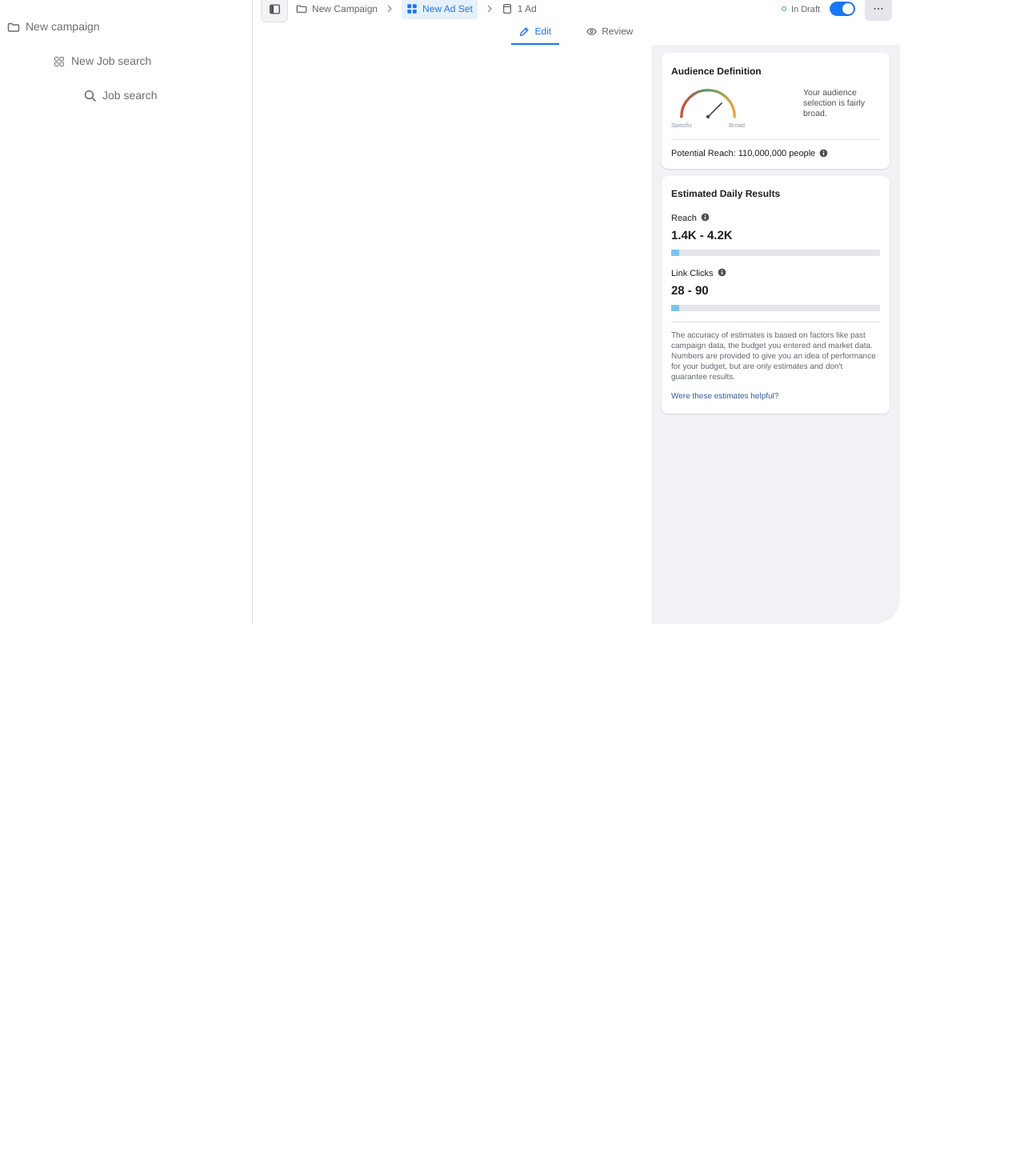
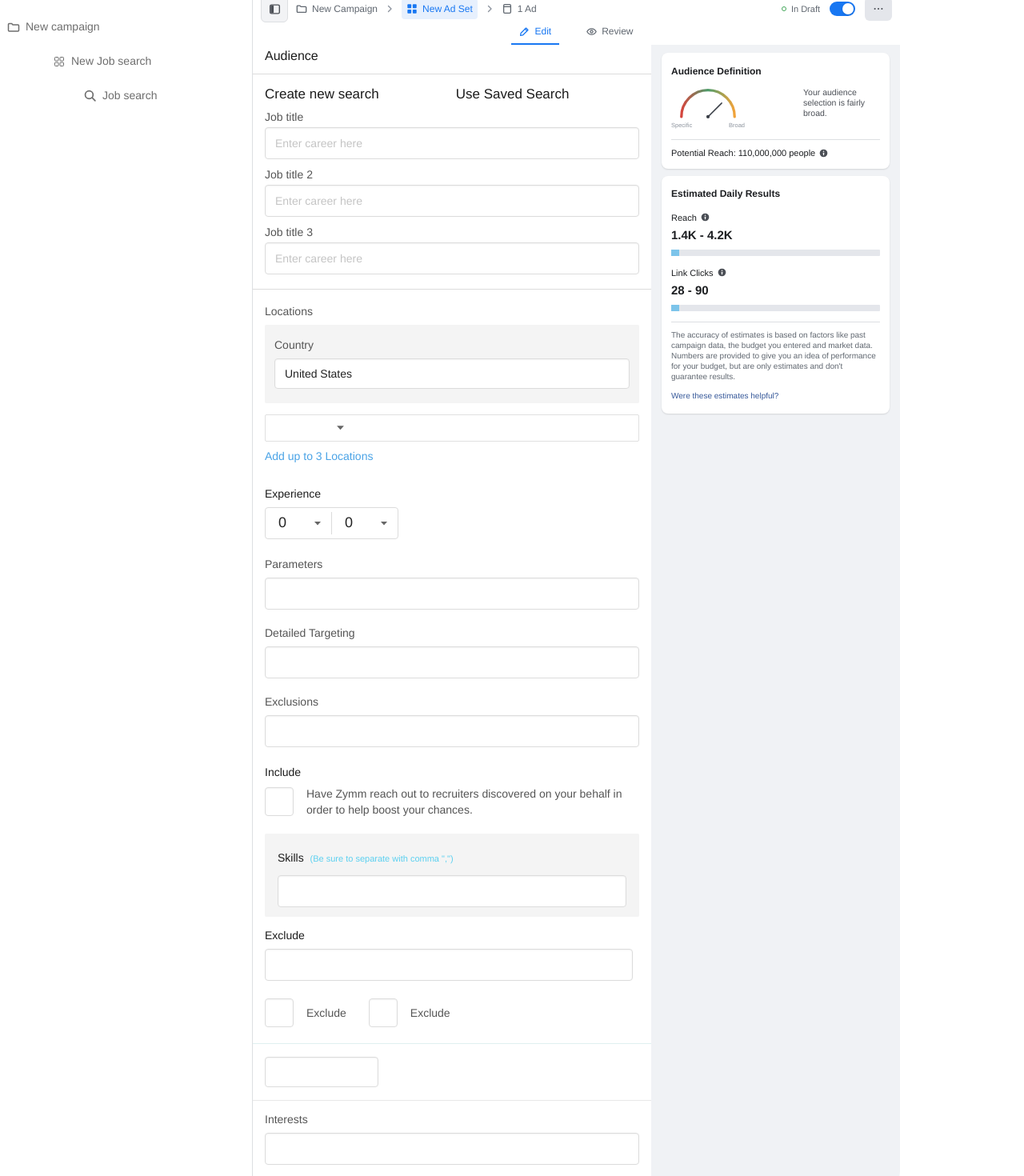
Before and after one commit to Nisha-developers/Zymm-design-, a React (Vite) app: page /ads in a window 1280 px wide. Shown: the part 20-1490 px from the top of the page at 80% size. Before the commit the page ends 800 px from the top, so only its background shows below. Built offline with nearby package versions, Linux system fonts and the light colour scheme.

Commit message:
Update AudienceForm.jsx

```diff
--- a/src/components/ads/AudienceForm.jsx
+++ b/src/components/ads/AudienceForm.jsx
@@ -48,4 +48,106 @@ function ExpSelect({ value, onChange, ariaLabel }) {
 
 export default function AudienceForm() {
   const [expMin, setExpMin] = useState('0');
+  const [expMax, setExpMax] = useState('0');
+  const [reachOut, setReachOut] = useState(false);
+  const [ex1, setEx1] = useState(false);
+  const [ex2, setEx2] = useState(false);
+
+  return (
+    <section className="pb-10 text-[#1c1c1c]">
+      {/* ---------- Part 1 ---------- */}
+      <h2 className="px-[15px] pb-[10px] pt-[2px] text-[16px] font-medium">Audience</h2>
+      <div className="border-t border-[#dcdcdc]" />
+
+      <div className="px-[15px]">
+        <div className="mt-[12px] flex items-center gap-24" role="tablist">
+          <button type="button" role="tab" className="cursor-pointer text-[17px] font-medium">Create new search</button>
+          <button type="button" role="tab" className="cursor-pointer text-[17px] font-medium">Use Saved Search</button>
+        </div>
+
+        <FieldLabel className="mt-[6px]">Job title</FieldLabel>
+        <input type="text" placeholder="Enter career here" className={`${inputCls} mt-[4px]`} />
+        <FieldLabel className="mt-[10px]">Job title 2</FieldLabel>
+        <input type="text" placeholder="Enter career here" className={`${inputCls} mt-[4px]`} />
+        <FieldLabel className="mt-[10px]">Job title 3</FieldLabel>
+        <input type="text" placeholder="Enter career here" className={`${inputCls} mt-[4px]`} />
+      </div>
+
+      <div className="mt-[18px] border-t border-[#dcdcdc]" />
+
+      {/* ---------- Part 2 ---------- */}
+      <div className="px-[15px]">
+        <FieldLabel className="mt-[18px]">Locations</FieldLabel>
+        <div className="mt-[8px] rounded-[2px] bg-[#f4f4f4] px-[12px] pb-[18px] pt-[16px]">
+          <FieldLabel>Country</FieldLabel>
+          <input type="text" defaultValue="United States" className={`${inputCls} mt-[8px] !h-[38px] text-[#222]`} />
+        </div>
+        <button
+          type="button"
+          aria-label="Add another location"
+          className="mt-[14px] flex h-[34px] w-full cursor-pointer items-center rounded-[2px] border border-[#e0e0e0] bg-white pl-[88px] text-[#666]"
+        >
+          <CaretDown size={11} />
+        </button>
+        <button type="button" className="mt-[8px] cursor-pointer text-[14px] font-medium text-[#4aa3e6]">Add up to 3 Locations</button>
+
+        <FieldLabel strong className="mt-[26px]">Experience</FieldLabel>
+        <div className="mt-[8px] flex w-fit items-center rounded-[4px] border border-[#dcdcdc] bg-white">
+          <ExpSelect ariaLabel="Minimum experience" value={expMin} onChange={setExpMin} />
+          <span className="h-[28px] w-px bg-[#dcdcdc]" />
+          <ExpSelect ariaLabel="Maximum experience" value={expMax} onChange={setExpMax} />
+        </div>
+
+        <FieldLabel className="mt-[22px]">Parameters</FieldLabel>
+        <input type="text" className={`${inputCls} mt-[8px]`} />
+
+        <FieldLabel className="mt-[20px]">Detailed Targeting</FieldLabel>
+        <input type="text" className={`${inputCls} mt-[8px]`} />
+
+        {/* Added: Exclusions field (sits between image 2 and image 3) */}
+        <FieldLabel className="mt-[20px]">Exclusions</FieldLabel>
+        <input type="text" className={`${inputCls} mt-[8px]`} />
+      </div>
+
+      {/* ---------- Part 3 ---------- */}
+      <div className="px-[15px]">
+        <FieldLabel strong className="mt-[22px]">Include</FieldLabel>
+        <div className="mt-[8px]">
+          <Check checked={reachOut} onChange={setReachOut} ariaLabel="Have Zymm reach out to recruiters">
+            <span className="max-w-[560px] text-[#555]">
+              Have Zymm reach out to recruiters discovered on your behalf in order to help boost your chances.
+            </span>
+          </Check>
+        </div>
+
+        <div className="mt-[20px] rounded-[2px] bg-[#f4f4f4] px-[16px] pb-[12px] pt-[18px]">
+          <label htmlFor="skills" className="text-[14px] text-[#1c1c1c]">
+            Skills <span className="ml-1 text-[11px] text-[#5bd0f0]">(Be sure to separate with comma &quot;,&quot;)</span>
+          </label>
+          <input id="skills" type="text" className={`${inputCls} mt-[10px]`} />
+        </div>
+
+        <FieldLabel strong className="mt-[14px]">Exclude</FieldLabel>
+        <input type="text" className={`${inputCls} mt-[8px] max-w-[460px]`} />
+
+        <div className="mt-[22px] flex flex-wrap items-center gap-x-[28px] gap-y-3">
+          <Check checked={ex1} onChange={setEx1} ariaLabel="Exclude option one">Exclude</Check>
+          <Check checked={ex2} onChange={setEx2} ariaLabel="Exclude option two">Exclude</Check>
+        </div>
+      </div>
+
+      <div className="mt-[20px] border-t border-[#dff0f0]" />
+      <div className="px-[15px]">
+        <div className="mt-[16px]">
+          <input type="text" aria-label="Extra field" className={`${inputCls} !h-[38px] !w-[142px]`} />
+        </div>
+      </div>
+      <div className="mt-[16px] border-t border-[#e8e8e8]" />
+
+      <div className="px-[15px]">
+        <FieldLabel className="mt-[14px]">Interests</FieldLabel>
+        <input type="text" className={`${inputCls} mt-[8px]`} />
+      </div>
+    </section>
+  );
 }
```
